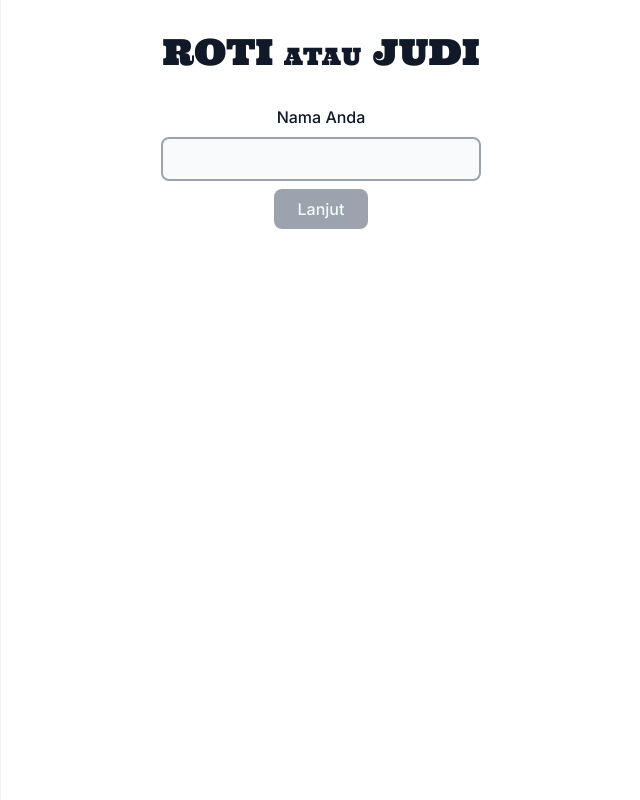
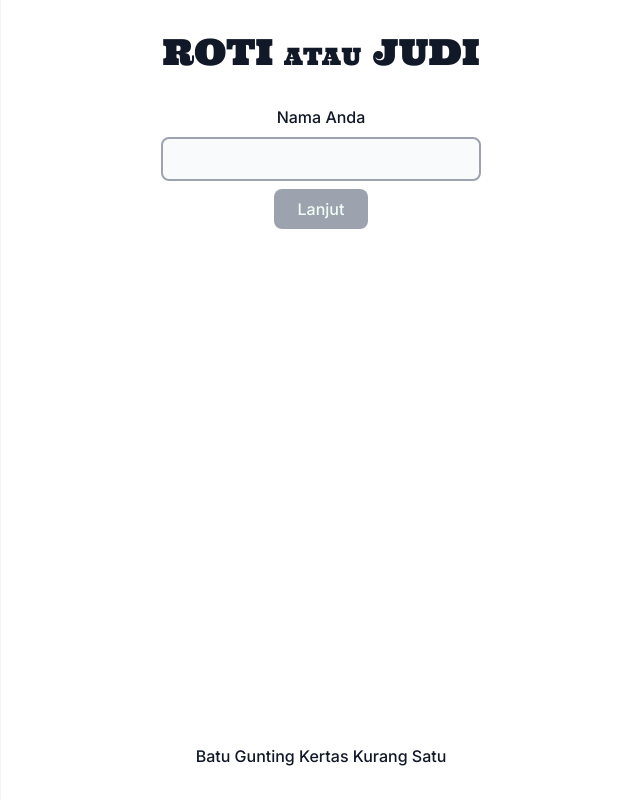
Before and after one commit to nfathoni79/rotijudi, a Vue app: page / in a window 1280 px wide. Shown: the whole page, without its empty margins (319-959 px from the left). Built offline with nearby package versions, Linux system fonts and the light colour scheme.

Commit message:
Fix revealCount, add rockminus link

```diff
--- a/src/App.vue
+++ b/src/App.vue
@@ -78,7 +78,7 @@ watch([won, revealCount], async ([newWon, newCount]) => {
 const onPointRevealed = point => {
   if (point == 0) {
     revealCount.value += 3
-  } else {
+  } else if (revealCount.value < 3) {
     revealCount.value++
   }
 }
@@ -228,8 +228,8 @@ const recreateStats = async () => {
 </script>
 
 <template>
-  <div class="mx-auto min-h-screen max-w-screen-sm bg-white
-    py-8 px-4 sm:px-8 text-center">
+  <div class="relative mx-auto min-h-screen max-w-screen-sm bg-white
+    pt-8 py-20 px-4 sm:px-8 text-center">
     <h1 class="font-ultra text-4xl text-gray-900 uppercase">
       Roti <span class="text-2xl">atau</span> Judi
     </h1>
@@ -373,5 +373,12 @@ const recreateStats = async () => {
     <div v-if="loading" class="mt-8">
       <Spinner />
     </div>
+
+    <div class="absolute bottom-8 left-1/2 -translate-x-1/2 w-full">
+      <a href="https://rockminus.vercel.app/"
+      class="font-medium text-gray-900 hover:text-red-800 hover:underline">
+      Batu Gunting Kertas Kurang Satu
+    </a>
+    </div>
   </div>
 </template>
```
